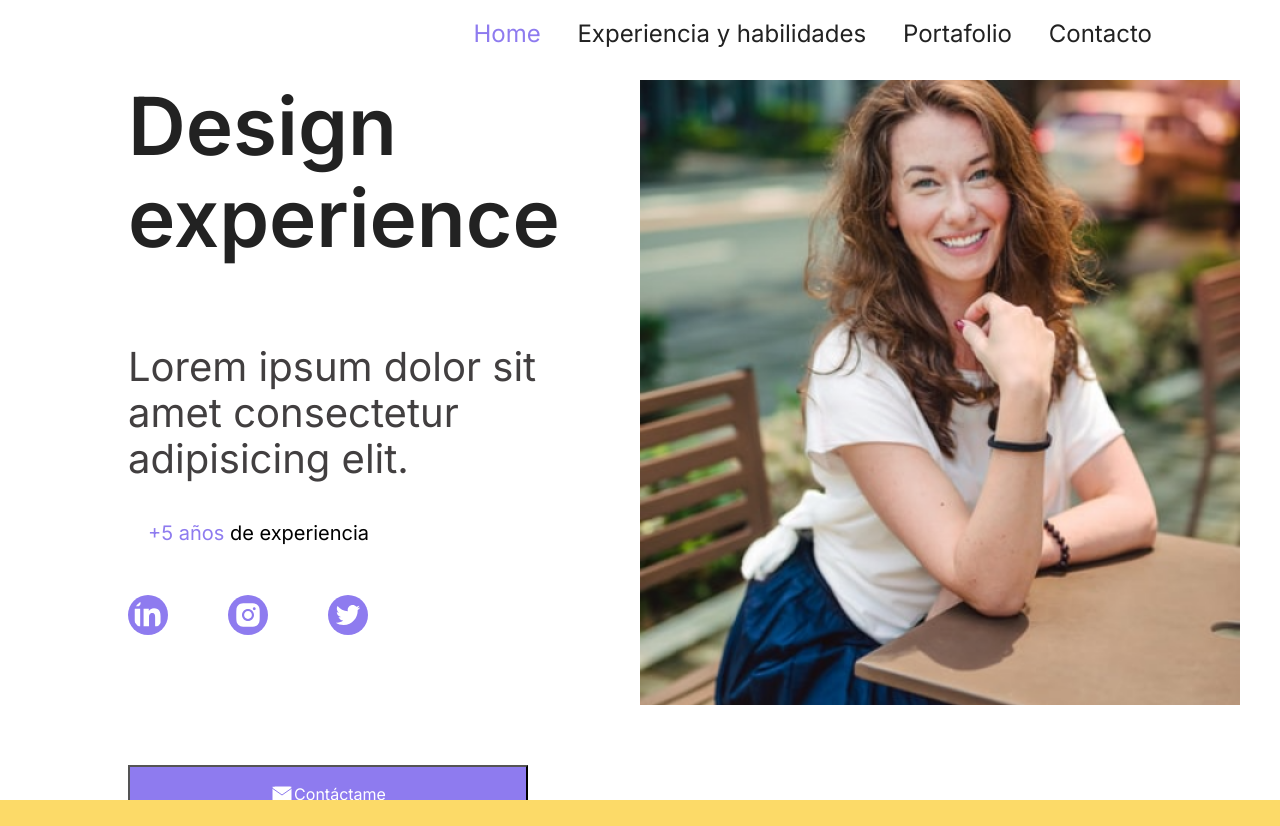
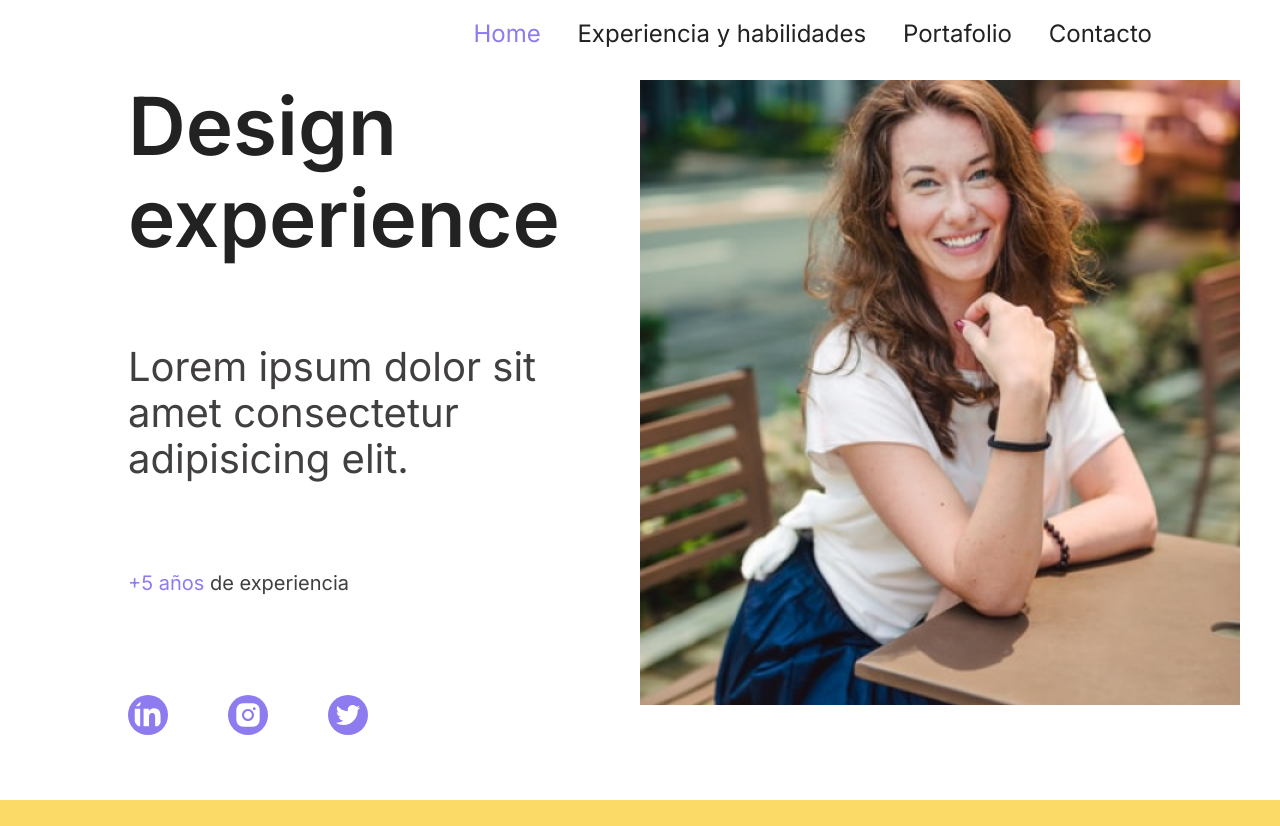
Before and after one commit to MatiasBarengo/MatiasBarengo-Portafolio, a plain HTML site: page index.html in a window 1280 px wide. Shown: the top 826 px of the page. Drawn offline with nearby package versions, Linux system fonts and the light colour scheme; a web font is replaced by a local one.

Commit message:
Update styles.css

```diff
--- a/styles/styles.css
+++ b/styles/styles.css
@@ -135,7 +135,7 @@ h1 {
     }
 }
 
-.header-experience p{
+.header-experience {
     font-size: 32px;
     color: var(--grey);
     margin: 50px 0;
@@ -144,7 +144,6 @@ h1 {
 @media (min-width:480px) {
     .header-experience {
         font-size: 20px;
-        margin: 0 20px;
     }
 }
 
```
